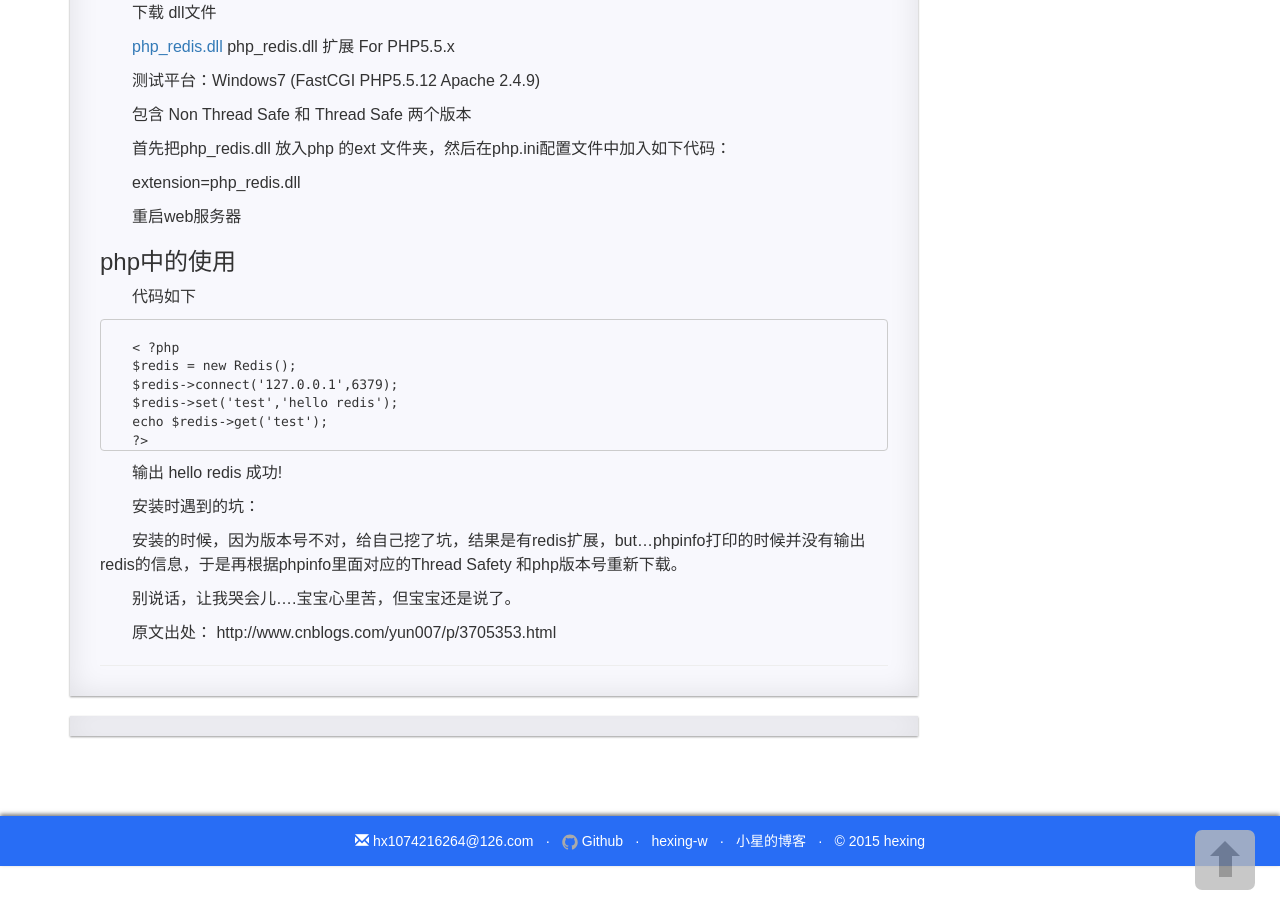
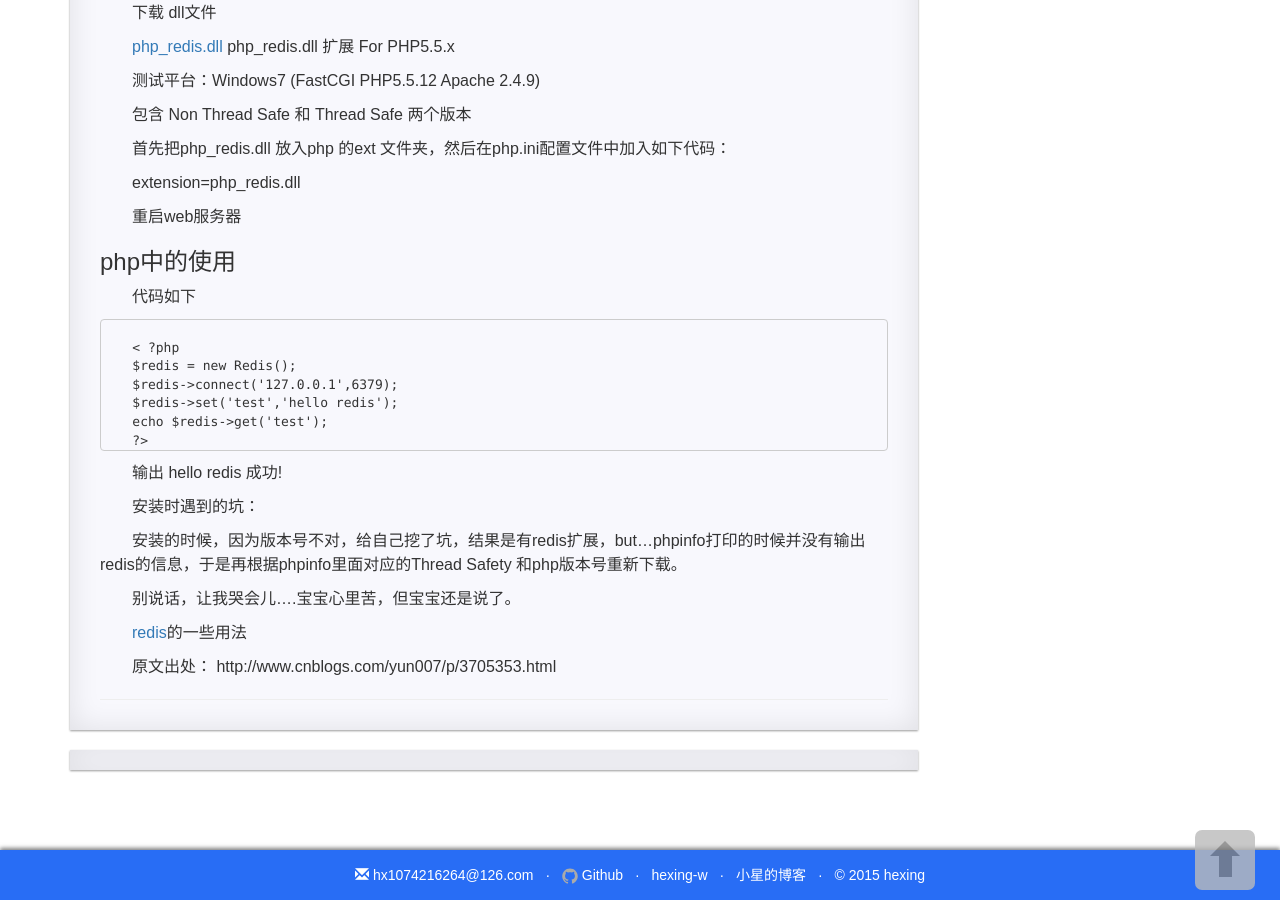
Before and after one commit to hexing-w/hexing-w.github.io, a Jekyll site: the page built from _posts/2016-03-30-Windows安装redis.md, in a window 1280 px wide and 900 px high, scrolled down 1211 px. Built offline with Jekyll 4.4.1, drawn with Linux system fonts in a browser that asks for light colours; nearby versions of some CDN libraries; comment, search, counter and statistics services are not loaded; a style sheet for code colours, icons or effects is not loaded.

Commit message:
add redis

```diff
--- a/_posts/2016-03-30-Windows安装redis.md
+++ b/_posts/2016-03-30-Windows安装redis.md
@@ -71,4 +71,6 @@ extension=php_redis.dll
 
 别说话，让我哭会儿....宝宝心里苦，但宝宝还是说了。
 
+[redis](http://www.cnblogs.com/ikodota/archive/2012/03/05/php_redis_cn.html)的一些用法
+
 原文出处： http://www.cnblogs.com/yun007/p/3705353.html
```
